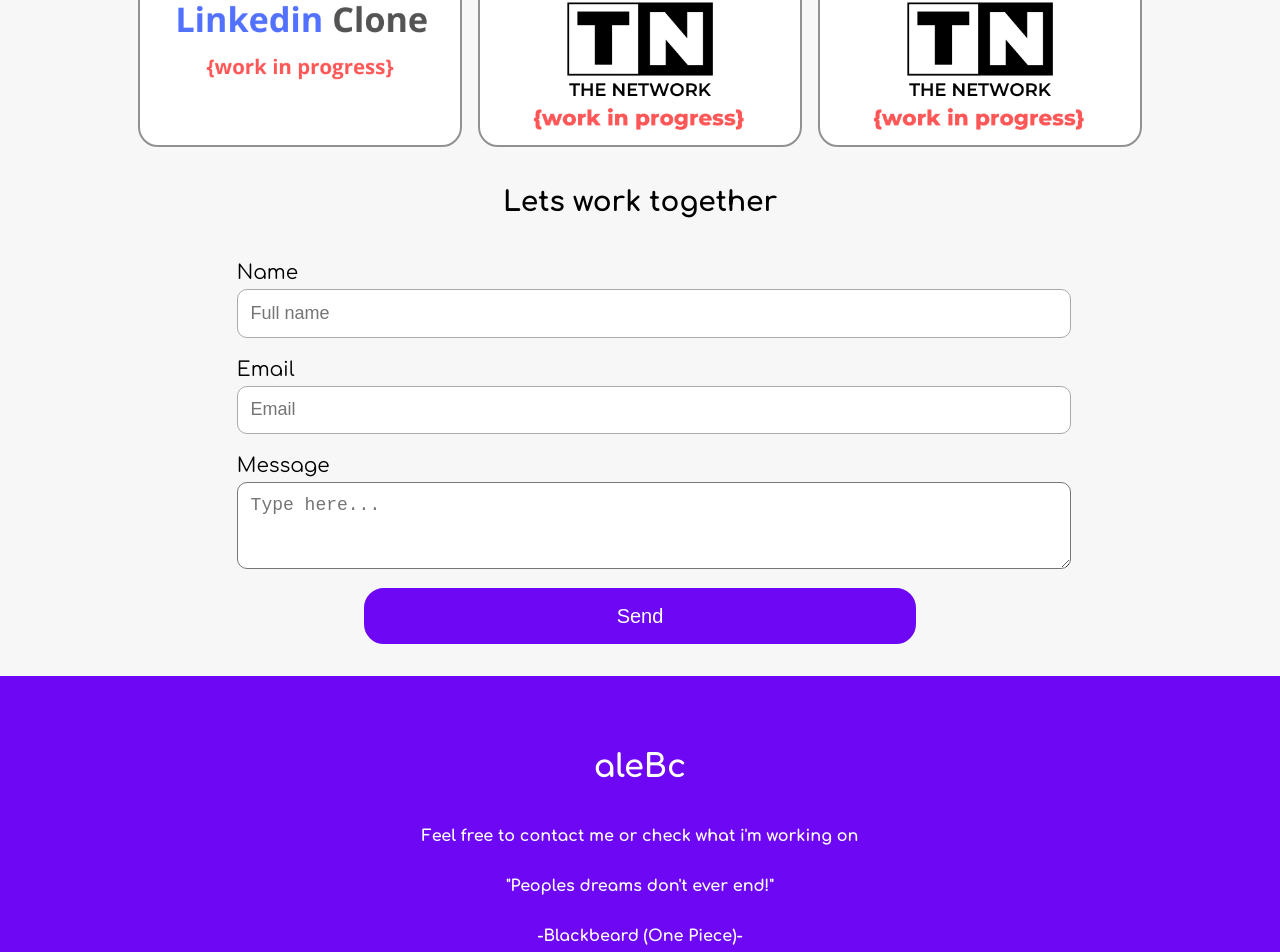
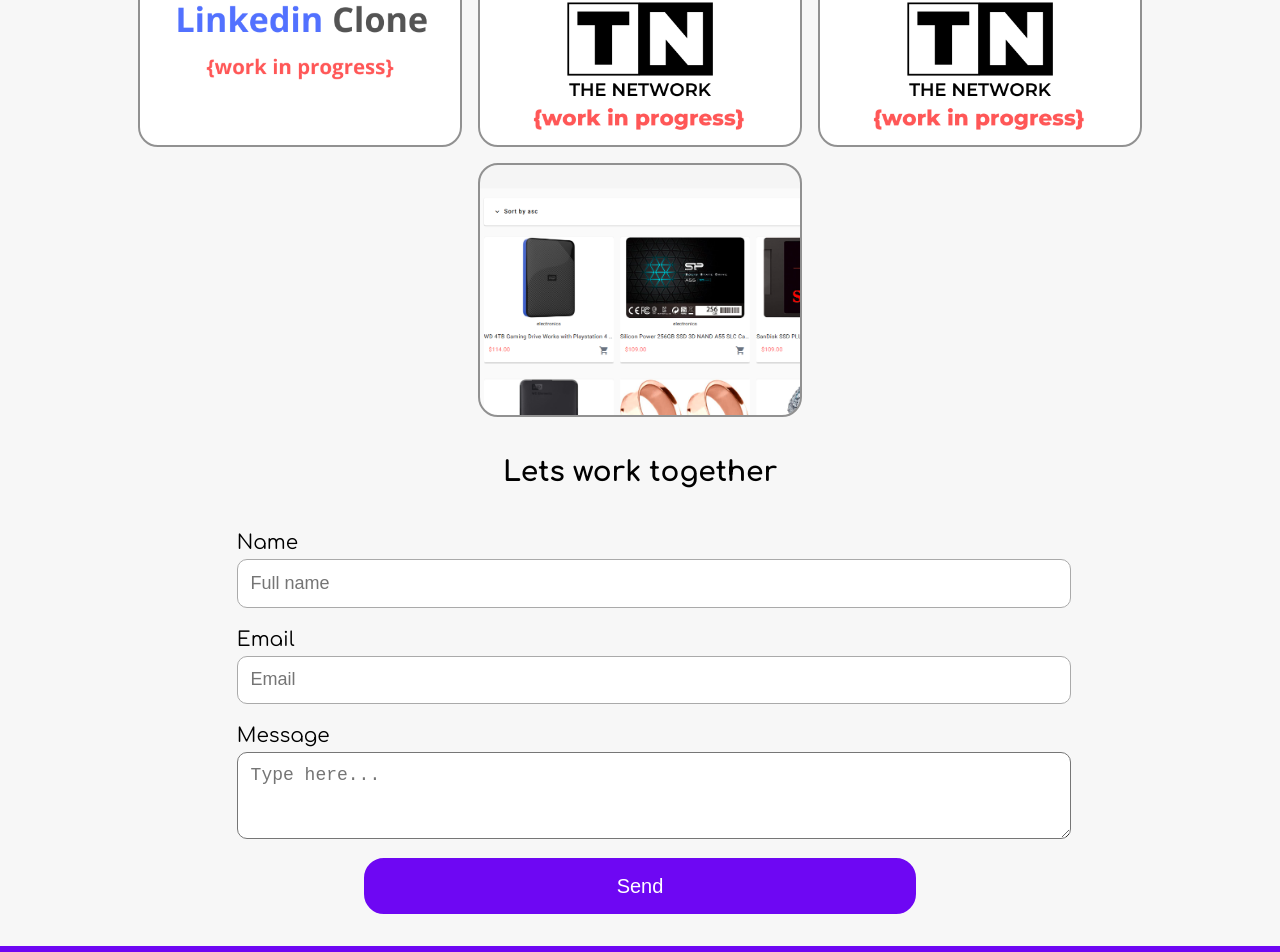
Before and after one commit to alebc96/portafolio, a React (Vite) app: page / in a window 1280 px wide. Shown: the part 2574-3526 px from the top of the page. Built offline with nearby package versions, Linux system fonts and the light colour scheme; grey boxes are pictures that could not be loaded.

Commit message:
changes 4.0

```diff
--- a/src/components/proyects/Proyects.tsx
+++ b/src/components/proyects/Proyects.tsx
@@ -2,6 +2,7 @@
 import tictac from "../../assets/tic-tac-toe.png";
 import comprasApp from "../../assets/ComprasApp.png";
 import comprasAppFront from "../../assets/ComprasApp-front.png";
+import storeEcommerce from "../../assets/ecommerce01.png";
 import linkedinPic from "../../assets/LinkedinClone.png"
 import ntBackend from "../../assets/tn-backend.png"
 import ntReact from "../../assets/tn-react.png"
@@ -54,6 +55,13 @@
     github: "https://github.com/alebc96/the-network.git",
     tools: ["NodeJs", "MongoDB", "Firebase"]
   },
+  {
+    name: "eCommerce MUI",
+    link: "https://material-store.netlify.app/home",
+    image: storeEcommerce,
+    github: "https://github.com/alebc96/eCommerce.git",
+    tools: ["AngularJs", "API", "TypeScript", "HTML", "MUI"]
+  }
 ];
 
 export const Proyects = () => {
```
Also changed, not shown: src/assets/ecommerce01.png (added).
